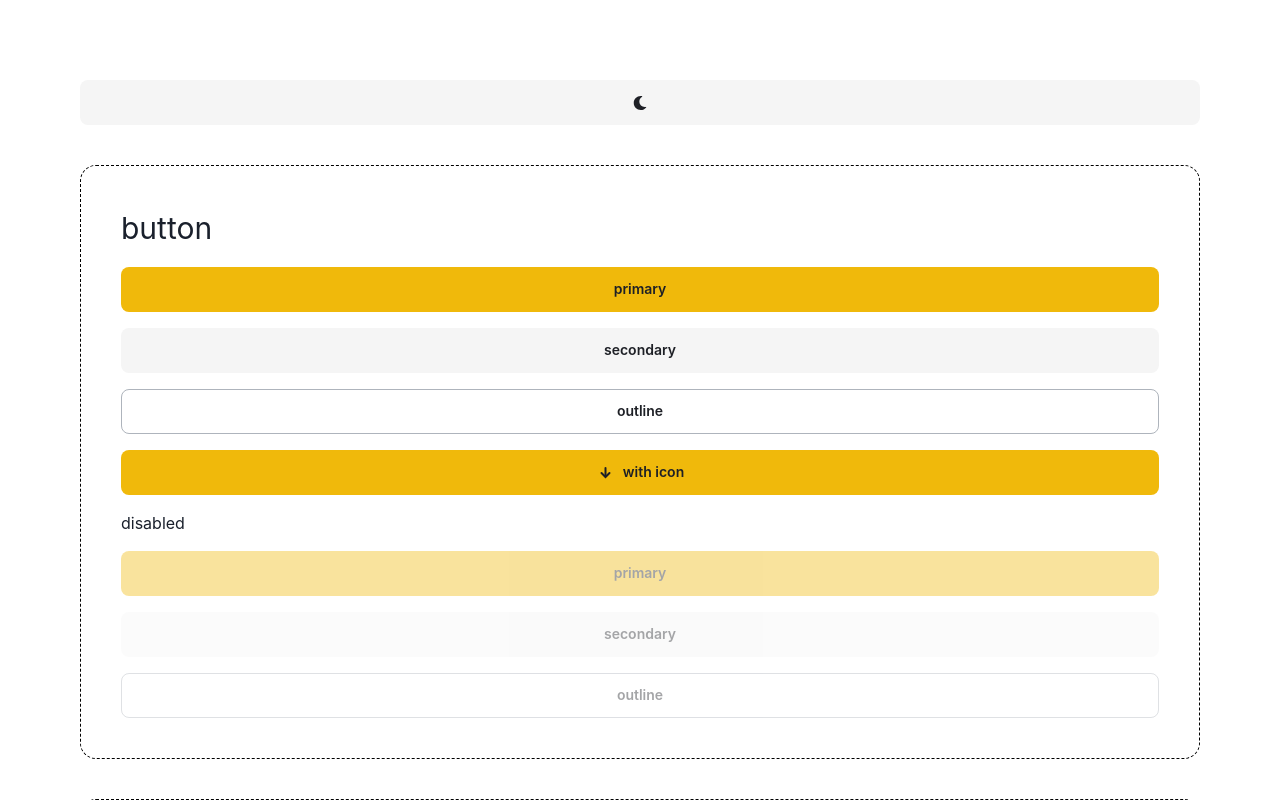
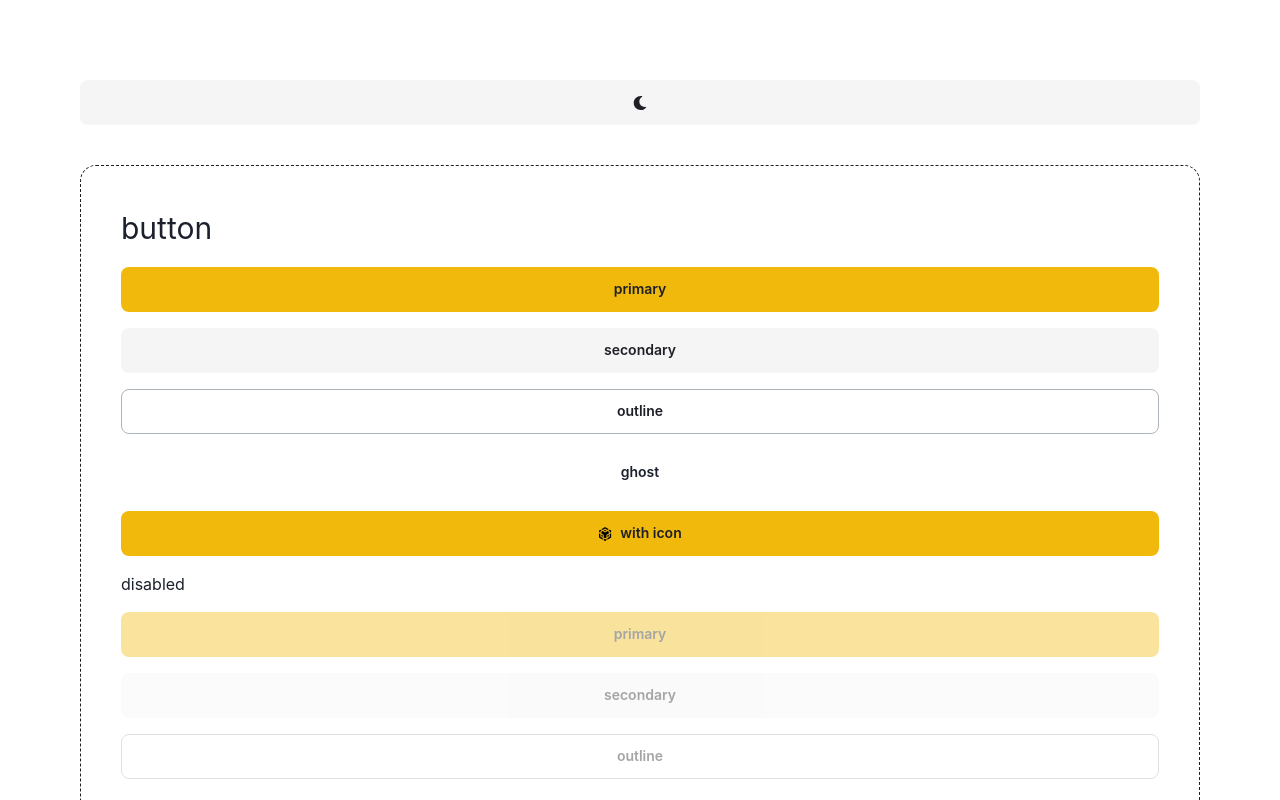
Before and after one commit to essj/honeycomb-v2, a React (Create React App) app: page / in a window 1280 px wide. Shown: the top 800 px of the page. Built offline with nearby package versions, Linux system fonts and the light colour scheme.

Commit message:
chore: Add hook for getting Honeycomb colours for current theme

```diff
--- /dev/null
+++ b/src/modules/theme/honeycomb/index.ts
@@ -0,0 +1,4 @@
+export { GoldDark } from './GoldDark';
+export { GoldLight } from './GoldLight';
+export type { HoneycombThemeType } from './HoneycombThemeType';
+export { useHoneycombColorModeValue } from './useHoneycombColorModeValue';
--- /dev/null
+++ b/src/modules/theme/honeycomb/useHoneycombColorModeValue.ts
@@ -0,0 +1,6 @@
+import { useColorModeValue } from '@chakra-ui/react';
+
+import { GoldDark } from './GoldDark';
+import { GoldLight } from './GoldLight';
+
+export const useHoneycombColorModeValue = () => useColorModeValue(GoldLight, GoldDark).honeycomb;
--- a/src/modules/theme/index.ts
+++ b/src/modules/theme/index.ts
@@ -4,14 +4,14 @@ import { colors } from './colors';
 import { components } from './components';
 import { shadows } from './shadows';
 import { sizes } from './sizes';
-import { typography } from './typography';
+
+export * from './honeycomb';
 
 export type Theme = ChakraTheme & {
   colors: typeof colors;
   components: typeof components;
   shadows: typeof shadows;
   sizes: typeof sizes;
-  typography: typeof typography;
 };
 
-export const theme = extendTheme({ colors, components, shadows, sizes, typography }) as Theme;
+export const theme = extendTheme({ colors, components, shadows, sizes }) as Theme;
--- a/src/modules/theme/typography.ts
+++ /dev/null
@@ -1,9 +0,0 @@
-export const typography = {
-  xs: '0.75rem', // 12px
-  sm: '2.875rem', // 14px
-  md: '1rem', // 16px
-  lg: '1.25rem', // 20px
-  xl: '1.5rem', // 24px
-  '2xl': '2rem', // 32px
-  '3xl': '2.5rem', // 40px
-};
--- a/src/pages/App/ComponentContainer/index.tsx
+++ b/src/pages/App/ComponentContainer/index.tsx
@@ -1,12 +1,15 @@
 import React from 'react';
 import { Flex } from '@chakra-ui/react';
 
-import { theme } from '../../../modules/theme';
+import { theme, useHoneycombColorModeValue } from '../../../modules/theme';
 
 export const ComponentContainer = (props: React.ComponentPropsWithoutRef<typeof Flex>) => {
+  const honeycomb = useHoneycombColorModeValue();
+
   return (
     <Flex
-      border="1px dashed black"
+      border="1px dashed"
+      borderColor={honeycomb.color.text.normal}
       borderRadius={theme.sizes['4']}
       flexDirection="column"
       padding={theme.sizes['10']}
--- a/src/pages/App/index.tsx
+++ b/src/pages/App/index.tsx
@@ -16,7 +16,7 @@ import { ReactComponent as Icon } from './icon.svg';
 import { ReactComponent as IconMoon } from './moon.svg';
 import { ReactComponent as IconSun } from './sun.svg';
 
-const BUTTON_VARIANTS = ['primary', 'secondary', 'outline'] as const;
+const BUTTON_VARIANTS = ['primary', 'secondary', 'outline', 'ghost'] as const;
 
 const App = () => {
   const { colorMode, toggleColorMode } = useColorMode();
@@ -38,12 +38,14 @@ const App = () => {
       <ComponentContainer>
         <Text fontSize="3xl">button</Text>
         {BUTTON_VARIANTS.map((variant) => (
-          <Button variant={variant}>{variant}</Button>
+          <Button key={variant} variant={variant}>
+            {variant}
+          </Button>
         ))}
         <Button leftIcon={<Icon />}>with icon</Button>
         <Text fontSize="md">disabled</Text>
         {BUTTON_VARIANTS.map((variant) => (
-          <Button variant={variant} disabled>
+          <Button key={`${variant}-disabled`} variant={variant} disabled>
             {variant}
           </Button>
         ))}
```
Also changed, not shown: src/pages/App/icon.svg, src/pages/App/logo.svg (deleted).
